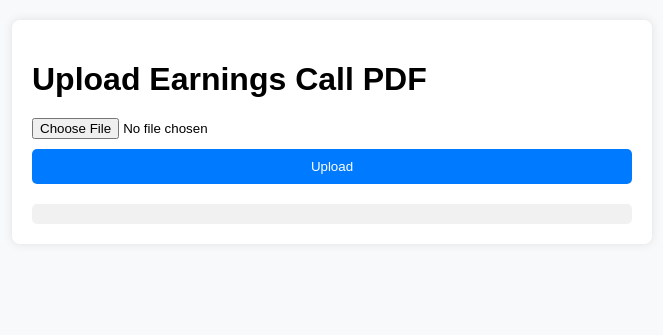
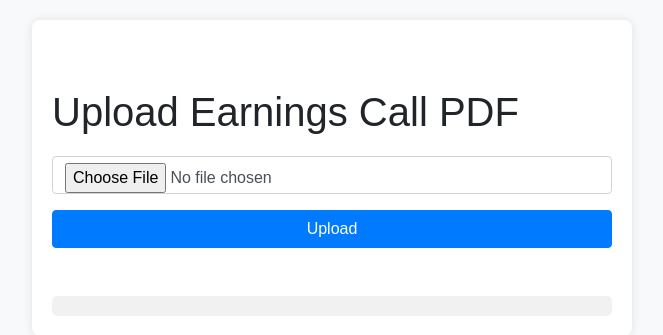
Before and after one commit to AlgoArchives/PDF-Sentiment-Analyzer, a Flask app: page / in a window 1280 px wide. Shown: the top 335 px of the page, without its empty margins (308-971 px from the left). Run offline with Flask 3, Linux system fonts and the light colour scheme; some libraries are stand-ins or nearby versions.

Commit message:
Fixed UI

```diff
--- a/app.py
+++ b/app.py
@@ -1,13 +1,20 @@
 from flask import Flask, render_template, request, jsonify
 from werkzeug.utils import secure_filename
-import fitz
+import fitz  # PyMuPDF
 from vaderSentiment.vaderSentiment import SentimentIntensityAnalyzer
+import os
+import matplotlib.pyplot as plt
 
 app = Flask(__name__)
+
+UPLOAD_FOLDER = 'uploads'
+app.config['UPLOAD_FOLDER'] = UPLOAD_FOLDER
+
 
 @app.route('/')
 def index():
     return render_template('index.html')
+
 
 @app.route('/upload', methods=['POST'])
 def upload_file():
@@ -17,10 +24,13 @@ def upload_file():
     if file.filename == '':
         return "No selected file", 400
     filename = secure_filename(file.filename)
-    file.save(filename)
-    text = extract_text_from_pdf(filename)
+    file_path = os.path.join(app.config['UPLOAD_FOLDER'], filename)
+    file.save(file_path)
+    text = extract_text_from_pdf(file_path)
     sentiment = analyze_sentiment(text)
+    plot_sentiment(sentiment, filename)
     return jsonify({'sentiment': sentiment})
+
 
 def extract_text_from_pdf(pdf_path):
     document = fitz.open(pdf_path)
@@ -30,10 +40,29 @@ def extract_text_from_pdf(pdf_path):
         text += page.get_text()
     return text
 
+
 def analyze_sentiment(text):
     analyzer = SentimentIntensityAnalyzer()
     sentiment_scores = analyzer.polarity_scores(text)
     return sentiment_scores
 
+
+def plot_sentiment(sentiment, filename):
+    categories = ['Negative', 'Neutral', 'Positive']
+    scores = [sentiment['neg'], sentiment['neu'], sentiment['pos']]
+    colors = ['#ff4c4c', '#ffc107', '#4caf50']
+
+    plt.figure(figsize=(8, 6))
+    plt.bar(categories, scores, color=colors)
+    plt.xlabel('Sentiment')
+    plt.ylabel('Score')
+    plt.title('Sentiment Analysis')
+    plt.ylim(0, 1)
+
+    output_path = os.path.join(app.config['UPLOAD_FOLDER'], f"{filename}_sentiment.png")
+    plt.savefig(output_path)
+    plt.close()
+
+
 if __name__ == '__main__':
     app.run(debug=True)
--- a/requirements.txt
+++ b/requirements.txt
@@ -3,3 +3,5 @@ PyMuPDF
 vaderSentiment~=3.3.2
 Werkzeug~=3.0.3
 fitz
+matplotlib
+gunicorn
--- /dev/null
+++ b/static/scripts.js
@@ -0,0 +1,24 @@
+$(document).ready(function() {
+    $('#uploadForm').on('submit', function(e) {
+        e.preventDefault();
+        const formData = new FormData(this);
+        $.ajax({
+            url: '/upload',
+            type: 'POST',
+            data: formData,
+            contentType: false,
+            processData: false,
+            success: function(response) {
+                const sentiment = response.sentiment;
+                $('#result').html(`
+                    <h3>Sentiment Scores</h3>
+                    <p>Compound: ${sentiment.compound}</p>
+                    <p>Negative: ${sentiment.neg}</p>
+                    <p>Neutral: ${sentiment.neu}</p>
+                    <p>Positive: ${sentiment.pos}</p>
+                    <img src="uploads/${$('#file').val().split('\\').pop()}_sentiment.png" alt="Sentiment Analysis Graph" class="img-fluid mt-3">
+                `);
+            }
+        });
+    });
+});
--- a/static/styles.css
+++ b/static/styles.css
@@ -23,23 +23,6 @@ form {
     flex-direction: column;
 }
 
-input[type="file"] {
-    margin-bottom: 10px;
-}
-
-button {
-    padding: 10px;
-    background-color: #007bff;
-    color: white;
-    border: none;
-    border-radius: 5px;
-    cursor: pointer;
-}
-
-button:hover {
-    background-color: #0056b3;
-}
-
 #result {
     margin-top: 20px;
     white-space: pre-wrap;
--- a/templates/index.html
+++ b/templates/index.html
@@ -3,30 +3,22 @@
 <head>
     <meta charset="UTF-8">
     <meta name="viewport" content="width=device-width, initial-scale=1.0">
+    <title>PDF Sentiment Analyzer</title>
+    <link rel="stylesheet" href="https://stackpath.bootstrapcdn.com/bootstrap/4.5.2/css/bootstrap.min.css">
     <link rel="stylesheet" href="{{ url_for('static', filename='styles.css') }}">
-    <title>PDF Sentiment Analyzer</title>
 </head>
 <body>
     <div class="container">
-        <h1>Upload Earnings Call PDF</h1>
-        <form id="uploadForm" enctype="multipart/form-data">
-            <input type="file" id="file" name="file" accept=".pdf" required>
-            <button type="submit">Upload</button>
+        <h1 class="mt-5">Upload Earnings Call PDF</h1>
+        <form id="uploadForm" enctype="multipart/form-data" method="post" action="/upload" class="mt-3">
+            <div class="form-group">
+                <input type="file" id="file" name="file" accept=".pdf" required class="form-control">
+            </div>
+            <button type="submit" class="btn btn-primary">Upload</button>
         </form>
-        <div id="result"></div>
+        <div id="result" class="mt-5"></div>
     </div>
-    <script>
-        document.getElementById('uploadForm').onsubmit = async (e) => {
-            e.preventDefault();
-            const formData = new FormData();
-            formData.append('file', document.getElementById('file').files[0]);
-            const response = await fetch('/upload', {
-                method: 'POST',
-                body: formData
-            });
-            const result = await response.json();
-            document.getElementById('result').innerText = JSON.stringify(result.sentiment, null, 2);
-        };
-    </script>
+    <script src="https://code.jquery.com/jquery-3.5.1.min.js"></script>
+    <script src="{{ url_for('static', filename='scripts.js') }}"></script>
 </body>
 </html>
```
